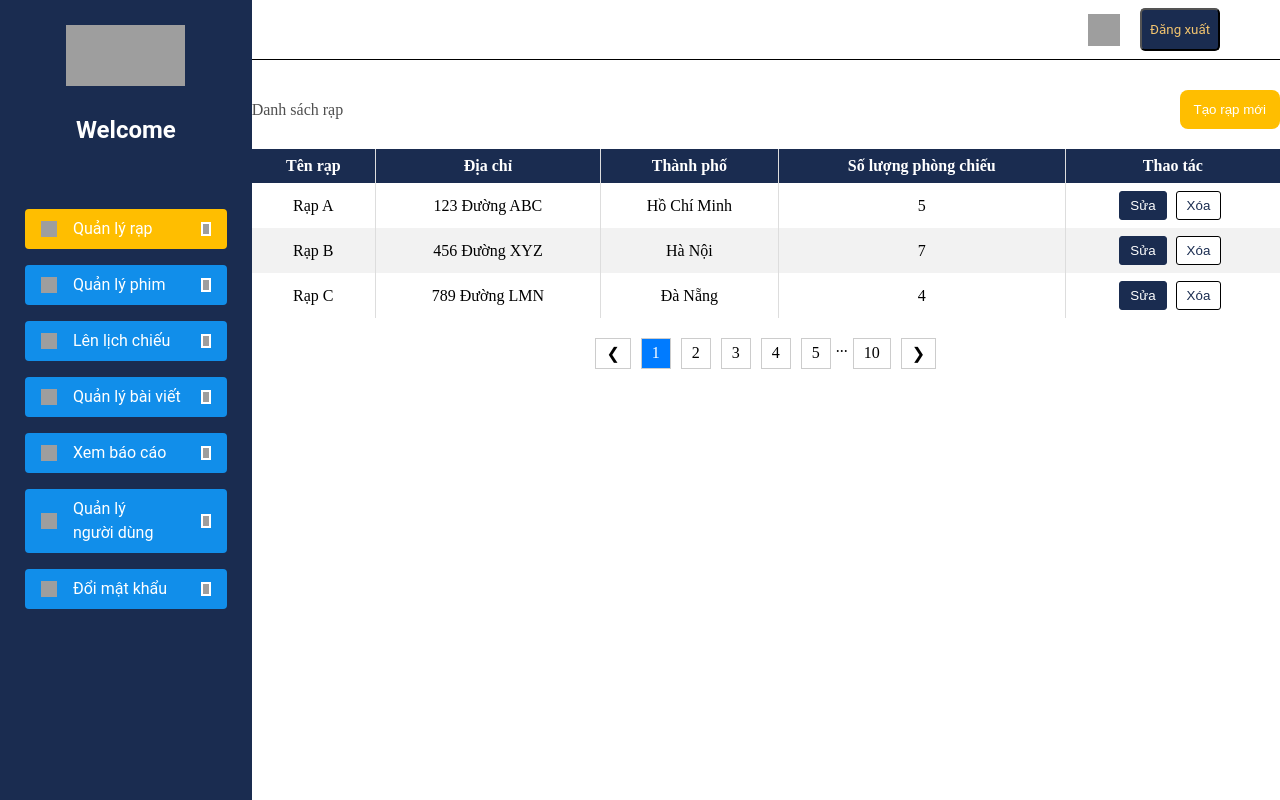
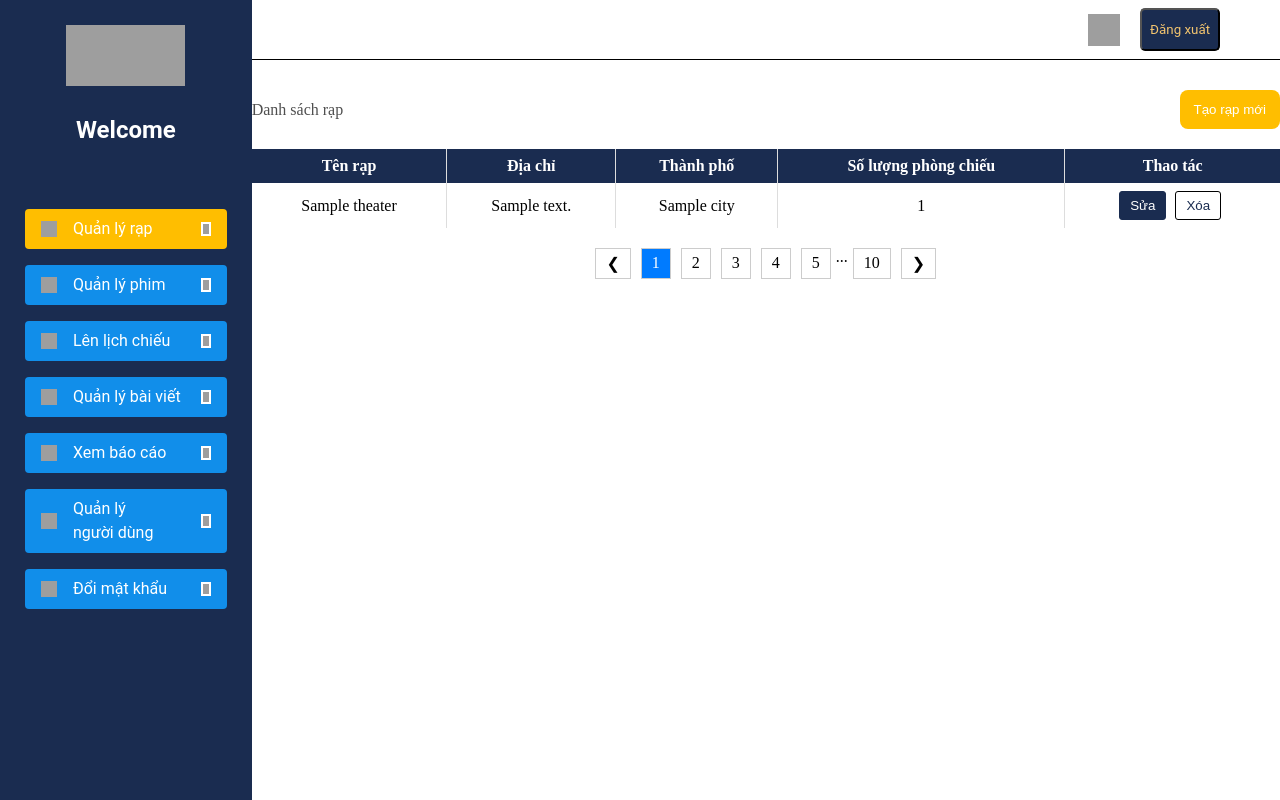
Before and after one commit to ksm-on-the-way/PTUDW_DACK, a PHP site: page /admin.php in a window 1280 px wide. Run offline with PHP 8.4, Linux system fonts and the light colour scheme; tables that the repository leaves empty or names only in its code hold one stand-in row (values such as "Sample post"); grey boxes are pictures that could not be loaded.

Commit message:
update pagination table

```diff
--- a/admin.php
+++ b/admin.php
@@ -1,3 +1,4 @@
+<?php session_start(); ?>
 <!DOCTYPE html>
 <html lang="en">
 
--- a/cinema-management.php
+++ b/cinema-management.php
@@ -79,6 +79,68 @@ td:not(:last-child) {
     border: solid 1px black;
 }
 </style>
+<?php
+
+
+
+// Kiểm tra xem có thông báo thành công được lưu trong session không
+if (isset($_SESSION['success_message'])) {
+    // Hiển thị thông báo và xóa nó khỏi session
+    echo "<script>alert('" . $_SESSION['success_message'] . "');</script>";
+    unset($_SESSION['success_message']);
+}
+?>
+<?php
+require_once './db_module.php';
+
+// Kết nối đến cơ sở dữ liệu
+$link = null;
+taoKetNoi($link);
+
+// Số lượng dòng trên mỗi trang
+$rowsPerPage = 4;
+
+// Lấy trang hiện tại từ biến currentPage
+$currentPage = isset($_GET['page']) ? $_GET['page'] : 1;
+$startRow = ($currentPage - 1) * $rowsPerPage;
+
+// Truy vấn để lấy dữ liệu từ bảng cities với phân trang
+$query = "SELECT t.theater_id, t.theater_name, t.theater_address, c.city_name, COUNT(r.room_id) AS room_count
+FROM theaters t
+LEFT JOIN cities c ON t.city_id = c.city_id
+LEFT JOIN rooms r ON t.theater_id = r.theater_id
+GROUP BY t.theater_id
+ORDER BY t.theater_id DESC
+LIMIT $startRow, $rowsPerPage";
+$result = chayTruyVanTraVeDL($link, $query);
+
+// Mảng để lưu trữ các tùy chọn thành phố
+$table_body = "";
+
+// Kiểm tra xem truy vấn có thành công không
+if (mysqli_num_rows($result) > 0) {
+    // Bắt đầu vòng lặp để xây dựng chuỗi HTML
+    while ($row = mysqli_fetch_assoc($result)) {
+        $table_body .= "<tr>";
+        $table_body .= "<td>" . $row['theater_name'] . "</td>";
+        $table_body .= "<td>" . $row['theater_address'] . "</td>";
+        $table_body .= "<td>" . $row['city_name'] . "</td>";
+        $table_body .= "<td>" . $row['room_count'] . "</td>";
+        $table_body .= "<td>
+                        <button class='edit-btn' onclick='redirectToEditCinema()'>Sửa</button>
+                        <button class='delete-btn'>Xóa</button>
+                       </td>";
+        $table_body .= "</tr>";
+    }
+} else {
+    // Nếu không có dữ liệu, hiển thị dòng thông báo
+    $table_body .= "<tr><td colspan='5'>Không có dữ liệu</td></tr>";
+}
+// Giải phóng bộ nhớ sau khi sử dụng
+giaiPhongBoNho($link, $result);
+
+
+?>
 <div class='cinema-admin__container'>
     <div class='cinema-admin__heading'>
         <div class='title'>
@@ -102,36 +164,7 @@ td:not(:last-child) {
                 </tr>
             </thead>
             <tbody>
-                <tr>
-                    <td>Rạp A</td>
-                    <td>123 Đường ABC</td>
-                    <td>Hồ Chí Minh</td>
-                    <td>5</td>
-                    <td>
-                        <button class="edit-btn" onclick='redirectToEditCinema()'>Sửa</button>
-                        <button class="delete-btn">Xóa</button>
-                    </td>
-                </tr>
-                <tr>
-                    <td>Rạp B</td>
-                    <td>456 Đường XYZ</td>
-                    <td>Hà Nội</td>
-                    <td>7</td>
-                    <td>
-                        <button class="edit-btn" onclick='redirectToEditCinema()'>Sửa</button>
-                        <button class="delete-btn">Xóa</button>
-                    </td>
-                </tr>
-                <tr>
-                    <td>Rạp C</td>
-                    <td>789 Đường LMN</td>
-                    <td>Đà Nẵng</td>
-                    <td>4</td>
-                    <td>
-                        <button class="edit-btn" onclick='redirectToEditCinema()'>Sửa</button>
-                        <button class="delete-btn">Xóa</button>
-                    </td>
-                </tr>
+                <?php echo $table_body; ?>
             </tbody>
         </table>
         <div>
--- a/config.php
+++ b/config.php
@@ -1,6 +1,6 @@
 <?php
-    define("HOST", "database-2.crisuim0869s.ap-southeast-1.rds.amazonaws.com");
-    define("DB", "cinema");
-    define("USER", "admin");
-    define("PASSWORD", "123123123");
+define("HOST", "localhost");
+define("DB", "cinema");
+define("USER", "root");
+define("PASSWORD", "");
 ?>
--- a/db_module.php
+++ b/db_module.php
@@ -2,7 +2,7 @@
 require_once './config.php';
 function taoKetNoi(&$link)
 {
-    $link = mysqli_query(HOST, USER, PASSWORD, DB);
+    $link = mysqli_connect(HOST, USER, PASSWORD, DB);
     if (mysqli_connect_error()) {
         echo "Lỗi kết nối đến máy chủ: " . mysqli_connect_error();
         exit();
@@ -10,6 +10,12 @@ function taoKetNoi(&$link)
 }
 
 function chayTruyVanTraVeDL($link, $q)
+{
+    $result = mysqli_query($link, $q);
+    return $result;
+}
+
+function chayTruyVanKhongTraVeDL($link, $q)
 {
     $result = mysqli_query($link, $q);
     return $result;
```
Also changed, not shown: create-cinema.php (+66 -6 lines).
